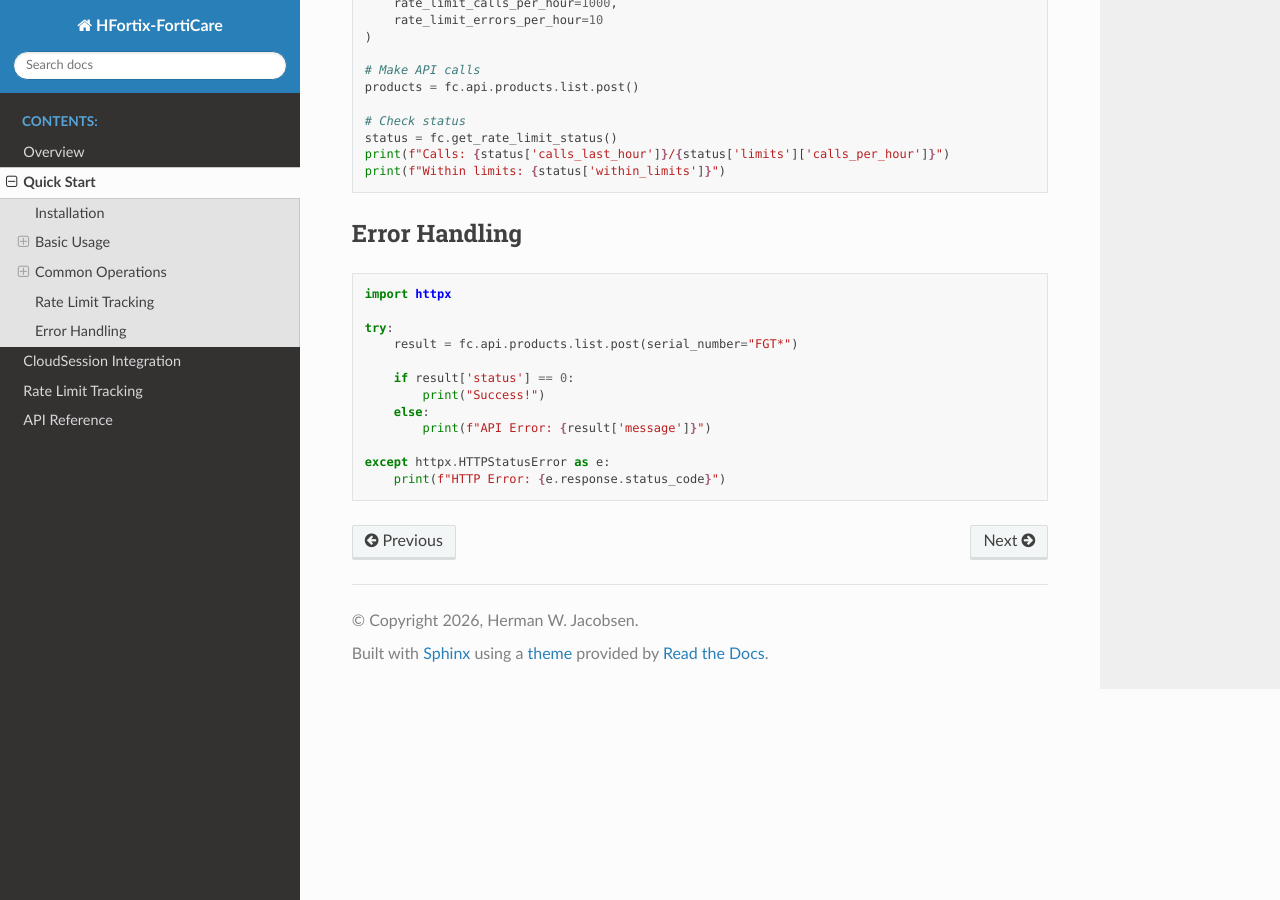
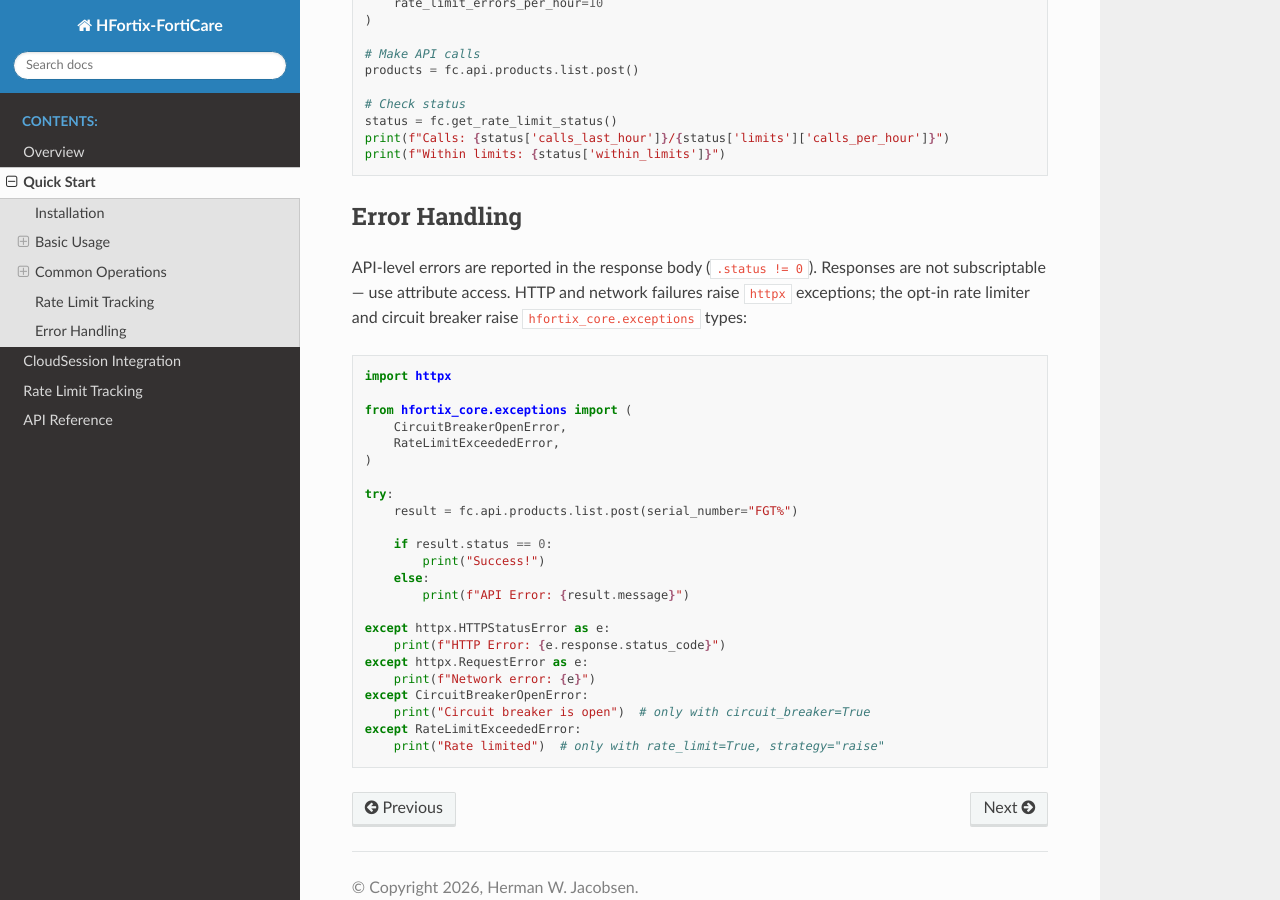
Before and after one commit to hermanwjacobsen/hfortix-forticare, a Sphinx documentation site: the page built from docs/source/quickstart.rst, in a window 1280 px wide and 900 px high, scrolled down 2477 px. Built offline with Sphinx 7.4.7 and the Read the Docs theme 3.1.0, drawn with Linux system fonts in a browser that asks for light colours; some of the changed text lies outside the part shown.

Commit message:
docs: fix quickstart examples and derive release from __version__
- quickstart.rst: licenses.download.post() takes only serial_number
  (license_id kwarg never existed); FortiCareResponse is not
  subscriptable, so use .status/.message; use SQL LIKE % wildcards;
  document the exceptions that actually surface (httpx errors for
  HTTP/network failures, hfortix_core.exceptions for the opt-in rate
  limiter and circuit breaker)
- conf.py: import release from hfortix_forticare.__version__ instead
  of a hardcoded stale version (0.5.163 fallback)

```diff
--- a/docs/source/conf.py
+++ b/docs/source/conf.py
@@ -8,7 +8,11 @@ sys.path.insert(0, os.path.abspath('../..'))
 project = 'HFortix-FortiCare'
 copyright = '2026, Herman W. Jacobsen'
 author = 'Herman W. Jacobsen'
-release = '0.5.161'
+try:
+    from hfortix_forticare import __version__ as release
+except Exception:
+    release = '0.5.163'
+
 
 # -- General configuration ---------------------------------------------------
 extensions = [
--- a/docs/source/quickstart.rst
+++ b/docs/source/quickstart.rst
@@ -64,9 +64,9 @@ List Products
    # List all products
    products = fc.api.products.list.post()
 
-   # Filter by serial number
+   # Filter by serial number (SQL LIKE wildcards: % not *)
    products = fc.api.products.list.post(
-       serial_number="FGT*"
+       serial_number="FGT%"
    )
 
    # Filter by status
@@ -154,17 +153,33 @@ Rate Limit Tracking
 Error Handling
 --------------
 
+API-level errors are reported in the response body (``.status != 0``).
+Responses are not subscriptable — use attribute access. HTTP and network
+failures raise ``httpx`` exceptions; the opt-in rate limiter and circuit
+breaker raise ``hfortix_core.exceptions`` types:
+
 .. code-block:: python
 
    import httpx
 
+   from hfortix_core.exceptions import (
+       CircuitBreakerOpenError,
+       RateLimitExceededError,
+   )
+
    try:
-       result = fc.api.products.list.post(serial_number="FGT*")
+       result = fc.api.products.list.post(serial_number="FGT%")
 
-       if result['status'] == 0:
+       if result.status == 0:
            print("Success!")
        else:
-           print(f"API Error: {result['message']}")
+           print(f"API Error: {result.message}")
 
    except httpx.HTTPStatusError as e:
        print(f"HTTP Error: {e.response.status_code}")
+   except httpx.RequestError as e:
+       print(f"Network error: {e}")
+   except CircuitBreakerOpenError:
+       print("Circuit breaker is open")  # only with circuit_breaker=True
+   except RateLimitExceededError:
+       print("Rate limited")  # only with rate_limit=True, strategy="raise"
```
Also changed, not shown: other parts of docs/source/quickstart.rst (+1 -2 lines).
